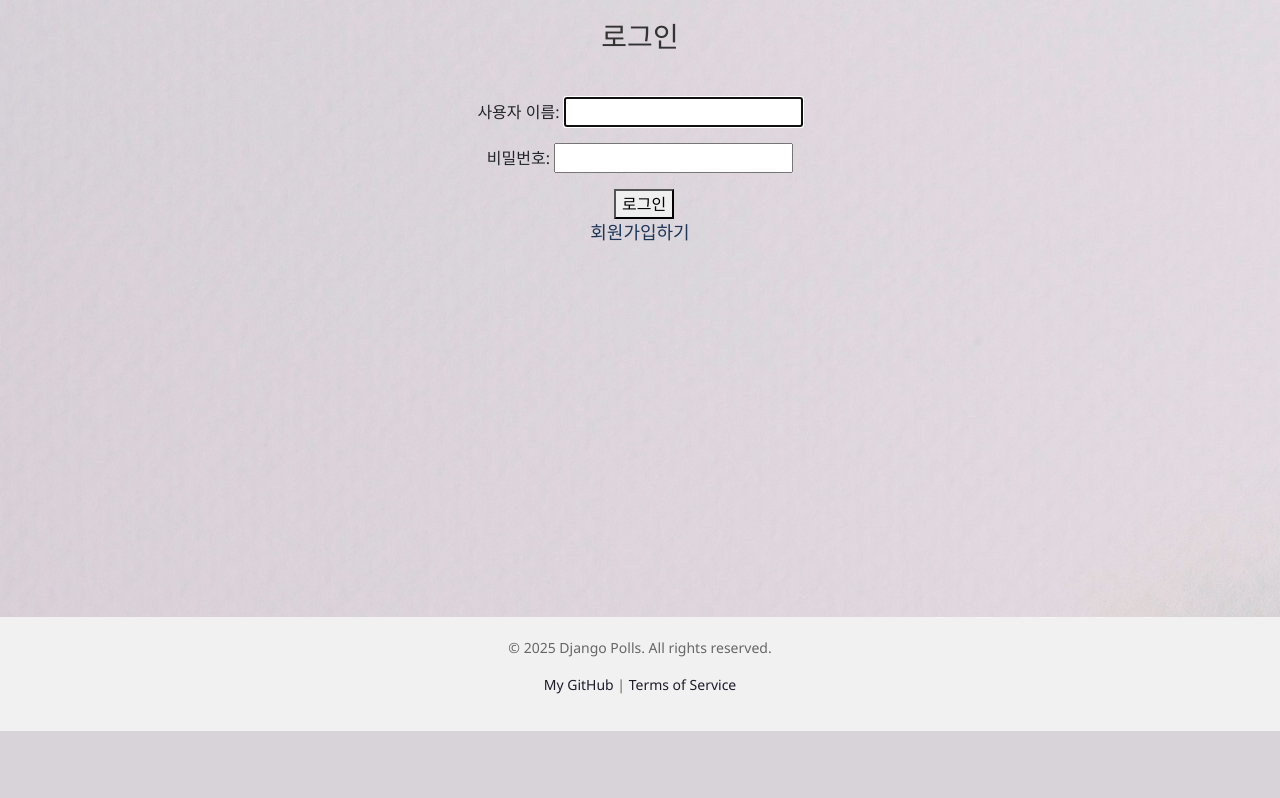
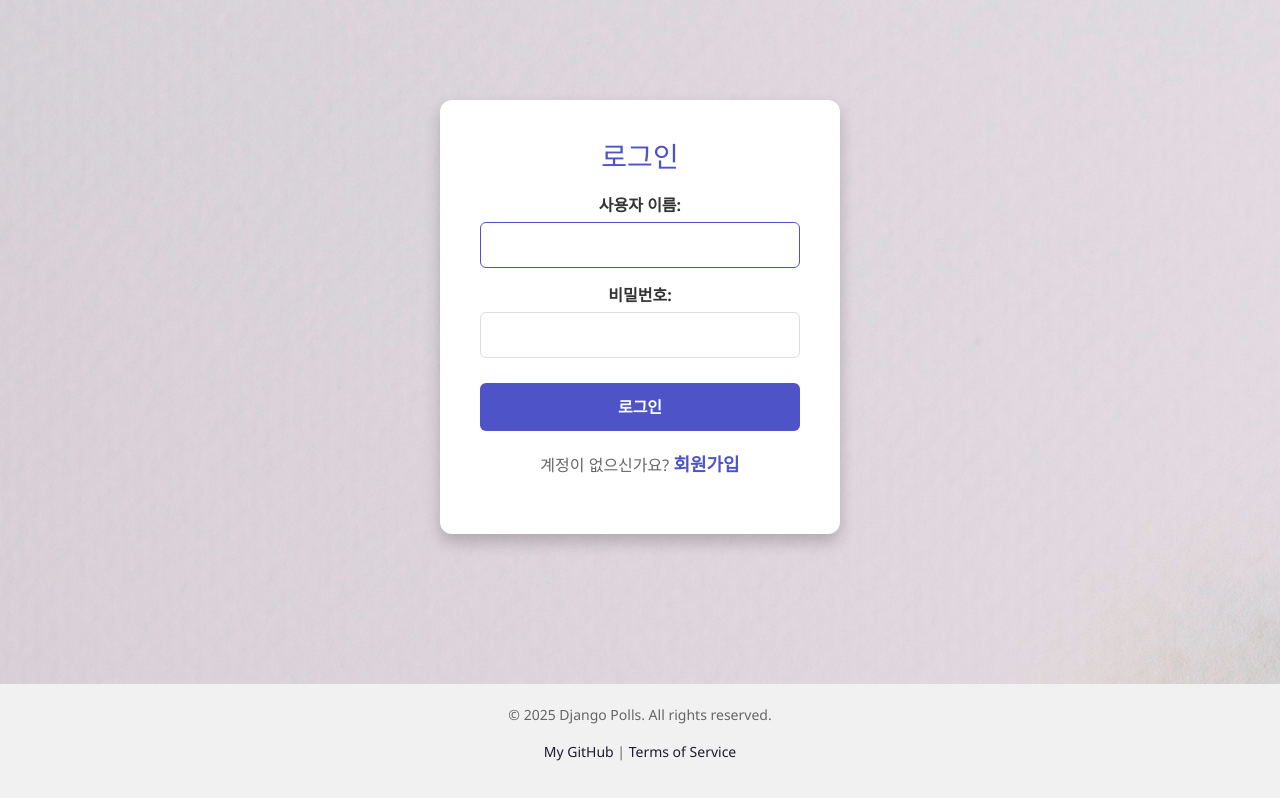
Before and after one commit to braverokmc79/django_first, a Django app: page /accounts/login/ in a window 1280 px wide. Shown: the part 69-867 px from the top of the page. Before the commit the page ends 800 px from the top, so only its background shows below. Run offline with Django 5.2, Linux system fonts and the light colour scheme.

Commit message:
로그인 페이지 수정

```diff
--- a/accounts/urls.py
+++ b/accounts/urls.py
@@ -8,7 +8,5 @@ from . import views
 urlpatterns = [
     path('signup/', views.signup, name='signup'),
 
-    #기본적으로 제공하는 로그인 폼 사용
-    #path('login/', views.login, name='login'),
-
+    path('login/', views.CustomLoginView.as_view(), name='login'),  # 커스텀 로그인 뷰 등록
 ]
--- a/accounts/views.py
+++ b/accounts/views.py
@@ -2,7 +2,7 @@ from django.shortcuts import render
 from django.contrib.auth.forms import UserCreationForm
 from django.http import HttpResponseRedirect
 from django.urls import reverse
-
+from django.contrib.auth.views import LoginView
 
 def signup(request):
     if request.method == 'POST':
@@ -15,3 +15,8 @@ def signup(request):
         # GET 요청 시 회원가입 폼을 보여줌
         form = UserCreationForm()
     return render(request, 'accounts/signup.html', {'form': form})
+
+
+
+class CustomLoginView(LoginView):
+    template_name = 'accounts/login.html'  # 커스텀 템플릿 경
--- /dev/null
+++ b/static/accounts/css/login.css
@@ -0,0 +1,89 @@
+.login-container {
+  max-width: 400px;
+  margin: 80px auto;
+  background: white;
+  border-radius: 12px;
+  padding: 40px;
+  box-shadow: 0 8px 16px rgba(0, 0, 0, 0.2);
+}
+
+.login-container h2 {
+  text-align: center;
+  color: #4e54c8;
+  margin-bottom: 20px;
+}
+
+.login-form p {
+  margin-bottom: 15px;
+}
+
+.login-form label {
+  display: block;
+  font-weight: bold;
+  margin-bottom: 5px;
+  color: #333;
+}
+
+.login-form input {
+  width: 100%;
+  padding: 10px;
+  border: 1px solid #ddd;
+  border-radius: 6px;
+  transition: border-color 0.3s;
+}
+
+.login-form input:focus {
+  border-color: #4e54c8;
+  outline: none;
+}
+
+.login-button {
+  width: 100%;
+  padding: 12px;
+  background: #4e54c8;
+  color: white;
+  font-weight: bold;
+  border: none;
+  border-radius: 6px;
+  cursor: pointer;
+  margin-top: 10px;
+  transition: background 0.3s;
+}
+
+.login-button:hover {
+  background: #3b40a4;
+}
+
+.signup-link {
+  text-align: center;
+  margin-top: 20px;
+  color: #666;
+}
+
+.signup-link a {
+  color: #4e54c8;
+  text-decoration: none;
+  font-weight: bold;
+}
+
+.signup-link a:hover {
+  text-decoration: underline;
+}
+
+
+ .errorlist {
+  background-color: #ffe8e8;
+  border-left: 4px solid #e53935;
+  padding: 0.6rem 0.8rem;
+  margin-top: 0.4rem;
+  border-radius: 4px;
+  color: #c62828;
+  font-size: 0.85rem;
+  list-style: none;
+}
+
+ .errorlist li::before {
+  content: "⚠ ";
+  margin-right: 4px;
+  font-weight: bold;
+}
--- /dev/null
+++ b/templates/accounts/login.html
@@ -0,0 +1,22 @@
+{% extends "polls/base.html" %}
+{% load static %}
+
+{% block css %}
+<link rel="stylesheet" href="{% static 'accounts/css/login.css' %}" />
+{% endblock %}
+
+
+
+{% block content %}
+<div class="login-container">
+  <h2>로그인</h2>
+  <form method="post" class="login-form">
+    {% csrf_token %}
+    {{ form.as_p }}
+    <button type="submit" class="login-button">로그인</button>
+  </form>
+  <p class="signup-link">
+    계정이 없으신가요? <a href="{% url 'signup' %}">회원가입</a>
+  </p>
+</div>
+{% endblock %}
--- a/templates/polls/head.html
+++ b/templates/polls/head.html
@@ -4,4 +4,5 @@
     <meta charset="UTF-8">
     <link href="https://cdn.jsdelivr.net/npm/bootstrap@5.3.3/dist/css/bootstrap.min.css" rel="stylesheet">
     <link rel="stylesheet" href="{% static 'polls/css/styles.css' %}">
+    <link rel="stylesheet" href="{% static 'accounts/css/signup.css' %}">
 </head>
```
Also changed, not shown: .github/workflows/django.yml.
